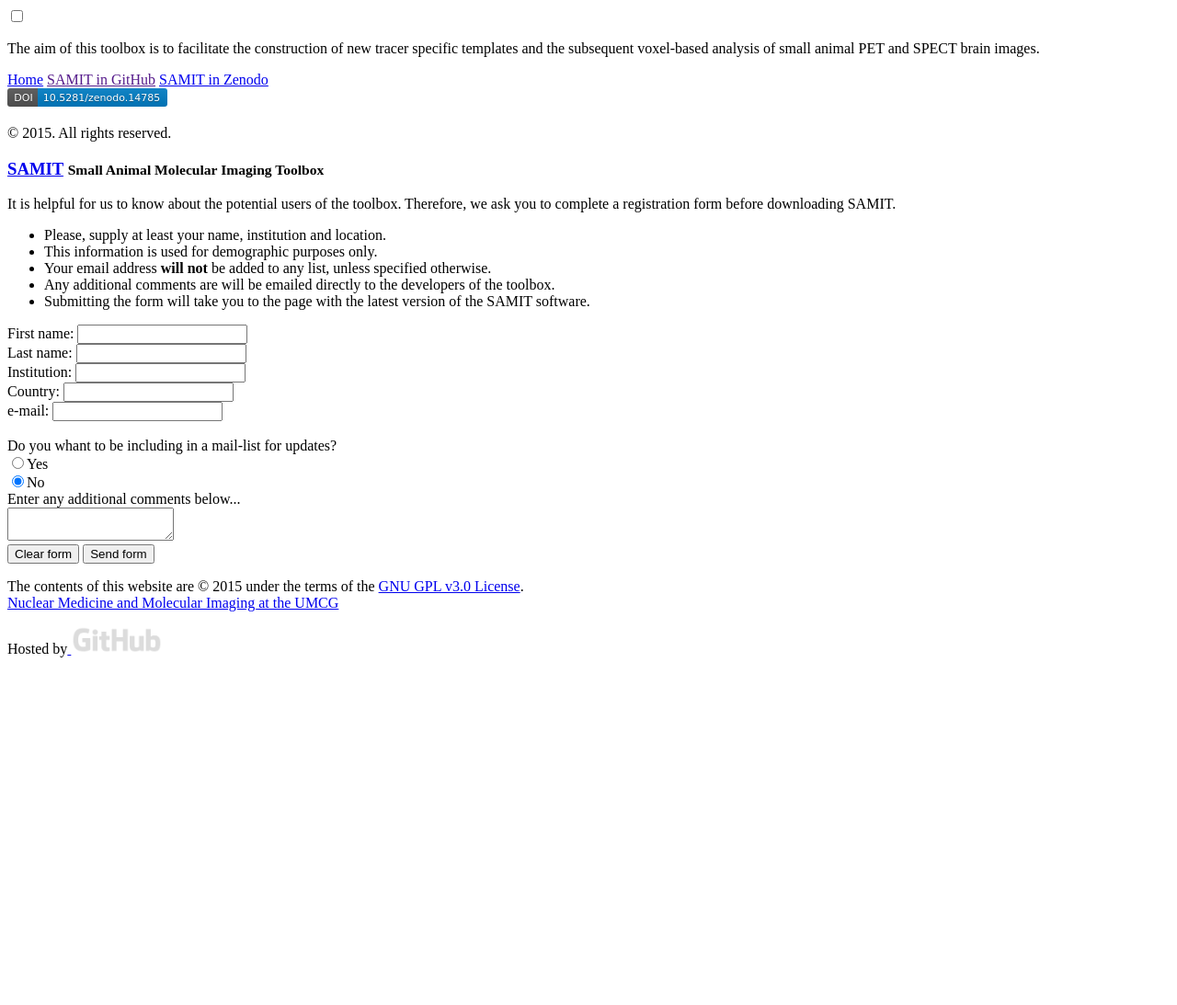
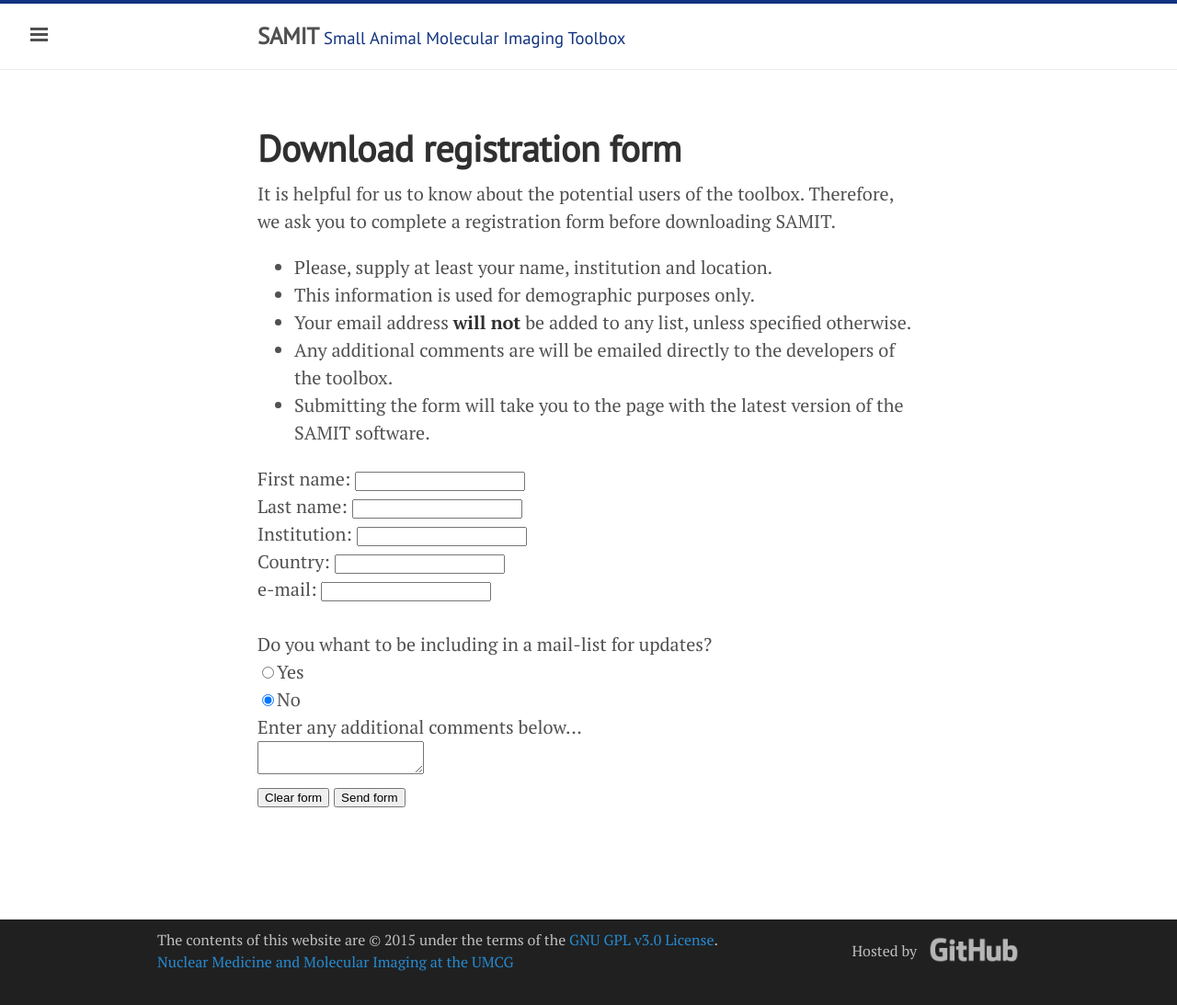
Before and after one commit to mic-umcg/samit, a Jekyll site: the page built from form.md, in a window 1280 px wide. Shown: the whole page at 92% size. Built offline with Jekyll 4.4.1, drawn with Linux system fonts in a browser that asks for light colours; Markdown is read by kramdown in place of the engine named in the settings; before the commit the page ends 900 px from its top, so only the background shows below that.

Commit message:
Work in progress

```diff
--- a/_includes/head.html
+++ b/_includes/head.html
@@ -15,13 +15,13 @@
   </title>
 
   <!-- CSS -->
-  <link rel="stylesheet" href="{{ site.baseurl }}public/css/poole.css">
-  <link rel="stylesheet" href="{{ site.baseurl }}public/css/syntax.css">
-  <link rel="stylesheet" href="{{ site.baseurl }}public/css/lanyon.css">
+  <link rel="stylesheet" href="{{ site.baseurl }}/public/css/poole.css">
+  <link rel="stylesheet" href="{{ site.baseurl }}/public/css/syntax.css">
+  <link rel="stylesheet" href="{{ site.baseurl }}/public/css/lanyon.css">
   <link rel="stylesheet" href="http://fonts.googleapis.com/css?family=PT+Serif:400,400italic,700%7CPT+Sans:400">
 
   <!-- Icons -->
-  <link rel="apple-touch-icon-precomposed" sizes="144x144" href="{{ site.baseurl }}public/apple-touch-icon-precomposed.png">
+  <link rel="apple-touch-icon-precomposed" sizes="144x144" href="{{ site.baseurl }}/public/apple-touch-icon-precomposed.png">
   <link rel="shortcut icon" href="{{ site.baseurl }}public/favicon.ico">
 
 </head>
--- a/form.md
+++ b/form.md
@@ -11,7 +11,7 @@ It is helpful for us to know about the potential users of the toolbox. Therefore
 * Any additional comments are will be emailed directly to the developers of the toolbox.
 * Submitting the form will take you to the page with the latest version of the SAMIT software.
 
-<form action="http://formspree.io/samit@ngmb.umcg.nl" method="POST">
+<form action="http://formspree.io/samit@umcg.nl" method="POST">
   First name:  <input type="text" name="firstname"> <br>
   Last name:   <input type="text" name="lastname"> <br>
   Institution: <input type="text" name="institute"> <br>
```
Also changed, not shown: other parts of form.md (+1 -1 lines), download.md (+1 -1 lines).
